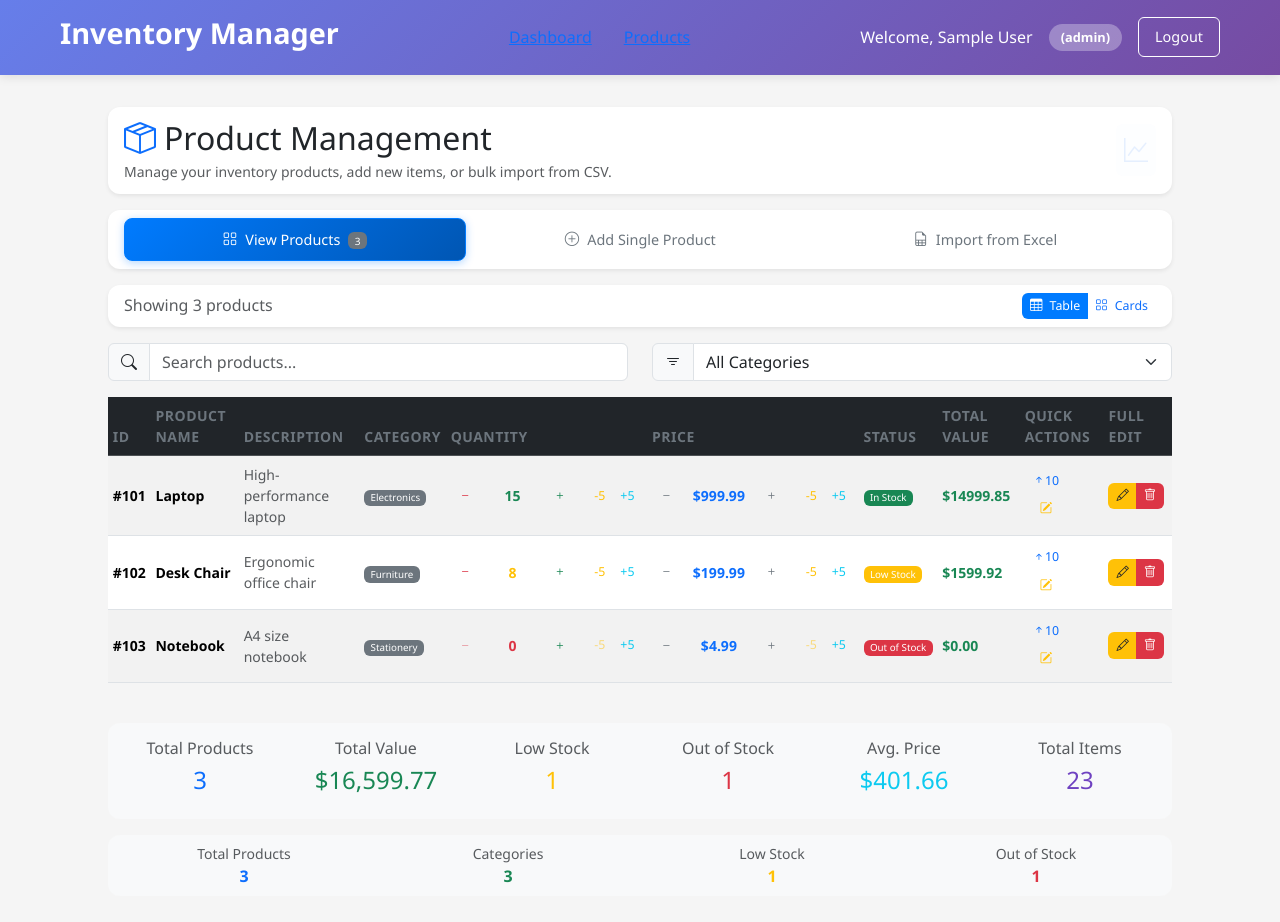
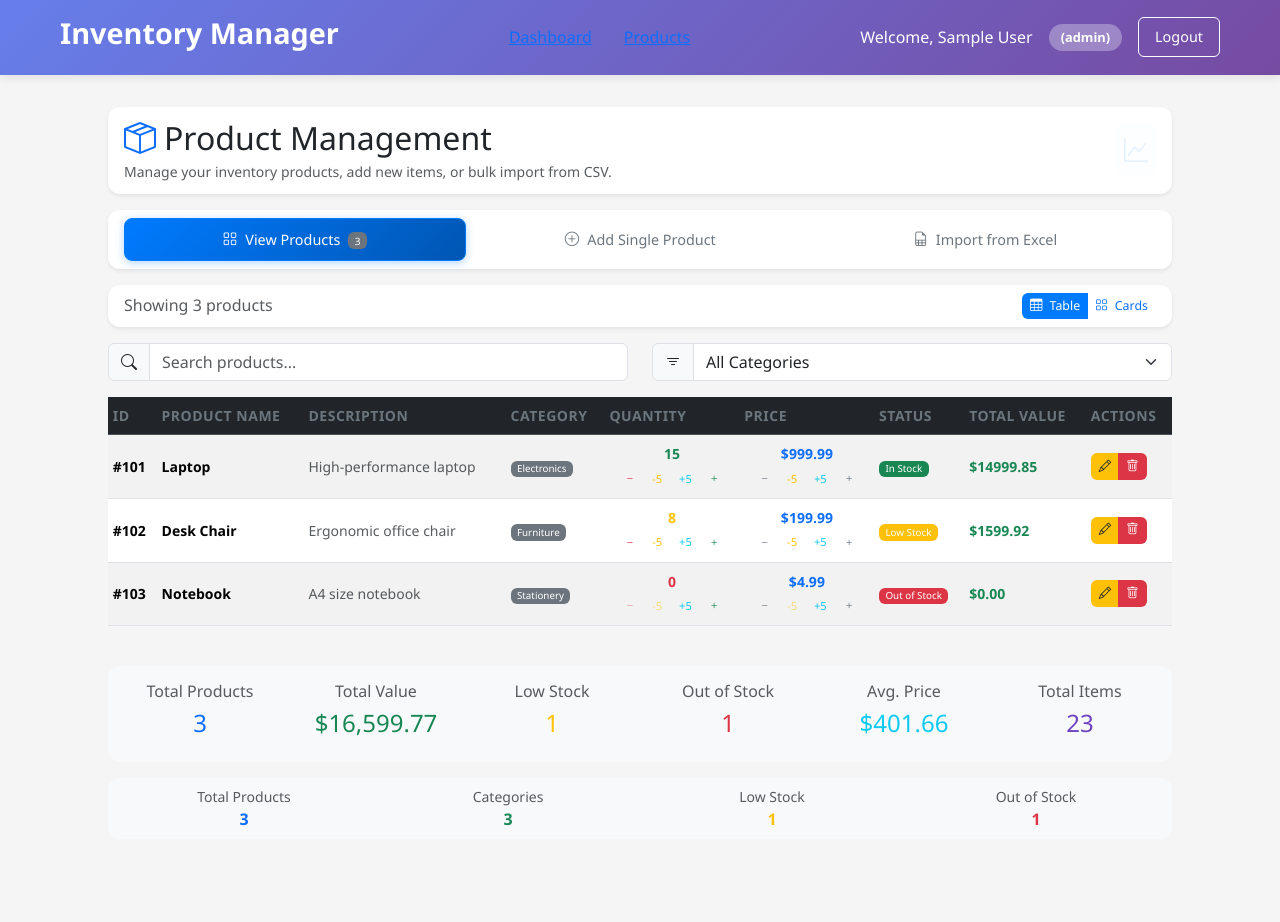
Before and after one commit to Ahmed143-9/Inventory_Management, a React (Create React App) app: page /products in a window 1280 px wide. Shown: the top 922 px of the page. After the commit the page ends 871 px from the top, so only its background shows below. Built offline with nearby package versions, Linux system fonts and the light colour scheme; sample sign-in values are in the browser's storage.

Commit message:
updated till now

```diff
--- a/src/components/inventory/ProductCard.js
+++ b/src/components/inventory/ProductCard.js
@@ -3,53 +3,51 @@ import React, { useState, useEffect } from 'react';
 
 const ProductCard = ({ product, onUpdate, onDelete }) => {
   const [isEditing, setIsEditing] = useState(false);
-  const [editedProduct, setEditedProduct] = useState({ ...product });
+  const [editedProduct, setEditedProduct] = useState({});
 
-  // Enhanced debugging
+  // Initialize editedProduct when product changes
   useEffect(() => {
-    console.log(`🔄 ProductCard ${product.id} mounted/updated:`, {
-      id: product.id,
-      name: product.name,
-      quantity: product.quantity,
-      isEditing: isEditing
-    });
-  }, [product, isEditing]);
+    console.log(`🔄 ProductCard ${product.id} - Product updated:`, product);
+    setEditedProduct({ ...product });
+  }, [product]);
 
+  // Debug: Log when editing state changes
   useEffect(() => {
+    console.log(`✏️ ProductCard ${product.id} - Editing:`, isEditing);
     if (isEditing) {
-      console.log(`✏️ ProductCard ${product.id} entered edit mode`);
+      console.log(`📝 ProductCard ${product.id} - Edited product:`, editedProduct);
     }
-  }, [isEditing, product.id]);
+  }, [isEditing, editedProduct, product.id]);
 
   const handleSave = () => {
-    console.log(`💾 Saving product ${product.id}:`, editedProduct);
+    console.log(`💾 ProductCard ${product.id} - Saving:`, editedProduct);
     onUpdate(product.id, editedProduct);
     setIsEditing(false);
   };
 
   const handleCancel = () => {
-    console.log(`❌ Canceling edit for product ${product.id}`);
+    console.log(`❌ ProductCard ${product.id} - Canceling edit`);
     setEditedProduct({ ...product });
     setIsEditing(false);
   };
 
-  // Quick quantity adjustments
+  // Quick quantity adjustments - DIRECT update, no local state
   const handleQuickQuantity = (change) => {
-    console.log(`🔢 Quick quantity change for ${product.id} (${product.name}): ${change}`);
+    console.log(`🔢 ProductCard ${product.id} - Quick quantity change: ${change}`);
     const newQuantity = Math.max(0, product.quantity + change);
     onUpdate(product.id, { quantity: newQuantity });
   };
 
-  // Quick price adjustments
+  // Quick price adjustments - DIRECT update, no local state
   const handleQuickPrice = (change) => {
-    console.log(`💰 Quick price change for ${product.id} (${product.name}): ${change}`);
+    console.log(`💰 ProductCard ${product.id} - Quick price change: ${change}`);
     const newPrice = Math.max(0, product.price + change);
     onUpdate(product.id, { price: parseFloat(newPrice.toFixed(2)) });
   };
 
-  // Set custom quantity
+  // Set custom quantity - DIRECT update
   const handleCustomQuantity = () => {
-    console.log(`📝 Custom quantity prompt for ${product.id}`);
+    console.log(`📝 ProductCard ${product.id} - Custom quantity prompt`);
     const newQuantity = prompt(`Set quantity for ${product.name}:`, product.quantity);
     if (newQuantity !== null) {
       const quantity = parseInt(newQuantity);
@@ -61,9 +59,9 @@ const ProductCard = ({ product, onUpdate, onDelete }) => {
     }
   };
 
-  // Set custom price
+  // Set custom price - DIRECT update
   const handleCustomPrice = () => {
-    console.log(`💵 Custom price prompt for ${product.id}`);
+    console.log(`💵 ProductCard ${product.id} - Custom price prompt`);
     const newPrice = prompt(`Set price for ${product.name}:`, product.price);
     if (newPrice !== null) {
       const price = parseFloat(newPrice);
@@ -178,59 +176,60 @@ const ProductCard = ({ product, onUpdate, onDelete }) => {
                   {getStockText(product.quantity)}
                 </span>
               </div>
-              <div className="d-flex align-items-center justify-content-between">
-                <div className="btn-group btn-group-sm">
+
+              {/* Main Quantity Controls */}
+              <div className="d-flex align-items-center justify-content-center mb-1">
                 <button
-                    className="btn btn-outline-danger"
+                  className="btn btn-outline-danger btn-sm"
                   onClick={() => handleQuickQuantity(-1)}
                   disabled={product.quantity <= 0}
                   title="Decrease by 1"
                 >
                   <i className="bi bi-dash"></i>
                 </button>
+
+                <span className={`
+                  fw-bold fs-5 mx-3 text-center min-width-50
+                  ${product.quantity === 0 ? 'text-danger' :
+                    product.quantity < 10 ? 'text-warning' : 'text-success'}
+                `}>
+                  {product.quantity}
+                </span>
+
                 <button
-                    className="btn btn-outline-warning"
+                  className="btn btn-outline-success btn-sm"
+                  onClick={() => handleQuickQuantity(1)}
+                  title="Increase by 1"
+                >
+                  <i className="bi bi-plus"></i>
+                </button>
+              </div>
+
+              {/* Bulk Quantity Controls - Below main buttons */}
+              <div className="d-flex justify-content-center align-items-center gap-2">
+                <button
+                  className="btn btn-outline-warning btn-xs"
                   onClick={() => handleQuickQuantity(-5)}
                   disabled={product.quantity < 5}
                   title="Decrease by 5"
                 >
                   -5
                 </button>
-                </div>
 
-                <span className={`
-                  fw-bold fs-5 mx-2 min-width-40 text-center
-                  ${product.quantity === 0 ? 'text-danger' :
-                    product.quantity < 10 ? 'text-warning' : 'text-success'}
-                `}>
-                  {product.quantity}
-                </span>
-
-                <div className="btn-group btn-group-sm">
-                  <button
-                    className="btn btn-outline-info"
-                    onClick={() => handleQuickQuantity(5)}
-                    title="Increase by 5"
-                  >
-                    +5
-                  </button>
-                  <button
-                    className="btn btn-outline-success"
-                    onClick={() => handleQuickQuantity(1)}
-                    title="Increase by 1"
-                  >
-                    <i className="bi bi-plus"></i>
-                  </button>
-                </div>
-              </div>
-              <div className="text-center mt-1">
                 <button
                   className="btn btn-outline-secondary btn-xs"
                   onClick={handleCustomQuantity}
                   title="Set custom quantity"
                 >
-                  <i className="bi bi-pencil-square me-1"></i>
-                  Set Custom
+                  <i className="bi bi-pencil-square"></i>
+                </button>
+
+                <button
+                  className="btn btn-outline-info btn-xs"
+                  onClick={() => handleQuickQuantity(5)}
+                  title="Increase by 5"
+                >
+                  +5
                 </button>
               </div>
             </div>
@@ -238,78 +237,77 @@ const ProductCard = ({ product, onUpdate, onDelete }) => {
             {/* Quick Price Controls */}
             <div className="mb-3">
               <small className="text-muted fw-semibold d-block mb-2">Price</small>
-              <div className="d-flex align-items-center justify-content-between">
-                <div className="btn-group btn-group-sm">
+
+              {/* Main Price Controls */}
+              <div className="d-flex align-items-center justify-content-center mb-1">
                 <button
-                    className="btn btn-outline-secondary"
+                  className="btn btn-outline-secondary btn-sm"
                   onClick={() => handleQuickPrice(-1)}
                   disabled={product.price <= 1}
                   title="Decrease by $1"
                 >
                   <i className="bi bi-dash"></i>
                 </button>
+
+                <strong className="text-primary fs-5 mx-3 text-center min-width-60">
+                  ${product.price}
+                </strong>
+
                 <button
-                    className="btn btn-outline-warning"
+                  className="btn btn-outline-secondary btn-sm"
+                  onClick={() => handleQuickPrice(1)}
+                  title="Increase by $1"
+                >
+                  <i className="bi bi-plus"></i>
+                </button>
+              </div>
+
+              {/* Bulk Price Controls - Below main buttons */}
+              <div className="d-flex justify-content-center align-items-center gap-2">
+                <button
+                  className="btn btn-outline-warning btn-xs"
                   onClick={() => handleQuickPrice(-5)}
                   disabled={product.price <= 5}
                   title="Decrease by $5"
                 >
                   -5
                 </button>
-                </div>
 
-                <strong className="text-primary fs-5 mx-2 min-width-60 text-center">
-                  ${product.price}
-                </strong>
-
-                <div className="btn-group btn-group-sm">
-                  <button
-                    className="btn btn-outline-info"
-                    onClick={() => handleQuickPrice(5)}
-                    title="Increase by $5"
-                  >
-                    +5
-                  </button>
-                  <button
-                    className="btn btn-outline-secondary"
-                    onClick={() => handleQuickPrice(1)}
-                    title="Increase by $1"
-                  >
-                    <i className="bi bi-plus"></i>
-                  </button>
-                </div>
-              </div>
-              <div className="text-center mt-1">
                 <button
                   className="btn btn-outline-secondary btn-xs"
                   onClick={handleCustomPrice}
                   title="Set custom price"
                 >
-                  <i className="bi bi-pencil-square me-1"></i>
-                  Set Custom
+                  <i className="bi bi-pencil-square"></i>
+                </button>
+
+                <button
+                  className="btn btn-outline-info btn-xs"
+                  onClick={() => handleQuickPrice(5)}
+                  title="Increase by $5"
+                >
+                  +5
                 </button>
               </div>
             </div>
 
             {/* Quick Actions */}
             <div className="mb-3">
-              <small className="text-muted fw-semibold d-block mb-2">Quick Actions</small>
-              <div className="d-grid gap-1">
+              <small className="text-muted fw-semibold d-block mb-1">Quick Actions</small>
+              <div className="d-flex justify-content-center gap-1">
                 <button
-                  className="btn btn-outline-primary btn-sm"
+                  className="btn btn-outline-primary btn-xs"
                   onClick={() => handleQuickQuantity(10)}
                   title="Add 10 to quantity"
                 >
-                  <i className="bi bi-arrow-up-short me-1"></i>
-                  Quick +10
+                  +10
                 </button>
                 <button
-                  className="btn btn-outline-success btn-sm"
+                  className="btn btn-outline-success btn-xs"
                   onClick={() => handleQuickQuantity(25)}
                   title="Add 25 to quantity"
                 >
-                  <i className="bi bi-arrow-up me-1"></i>
-                  Bulk +25
+                  +25
                 </button>
               </div>
             </div>
@@ -334,7 +332,7 @@ const ProductCard = ({ product, onUpdate, onDelete }) => {
             <button
               className="btn btn-warning btn-sm"
               onClick={() => {
-                console.log(`🛠️ Starting full edit for product ${product.id} (${product.name})`);
+                console.log(`🛠️ ProductCard ${product.id} - Starting full edit`);
                 setEditedProduct({ ...product });
                 setIsEditing(true);
               }}
@@ -346,7 +344,7 @@ const ProductCard = ({ product, onUpdate, onDelete }) => {
             <button
               className="btn btn-danger btn-sm"
               onClick={() => {
-                console.log(`🗑️ Delete initiated for product ${product.id} (${product.name})`);
+                console.log(`🗑️ ProductCard ${product.id} - Delete initiated`);
                 if (window.confirm(`Are you sure you want to delete "${product.name}"?`)) {
                   onDelete(product.id);
                 }
--- a/src/components/inventory/ProductsTable.js
+++ b/src/components/inventory/ProductsTable.js
@@ -6,7 +6,6 @@ const ProductsTable = ({ products, onUpdate, onDelete }) => {
   const [filterCategory, setFilterCategory] = useState('all');
   const [editingId, setEditingId] = useState(null);
   const [editedProduct, setEditedProduct] = useState({});
-  const [quickEdit, setQuickEdit] = useState({ id: null, field: null });
 
   const categories = ['all', ...new Set(products.map(product => product.category))];
 
@@ -38,7 +37,7 @@ const ProductsTable = ({ products, onUpdate, onDelete }) => {
   // Full edit mode
   const handleEdit = (product) => {
     setEditingId(product.id);
-  setEditedProduct({ ...product }); // Make sure to create a copy
+    setEditedProduct({ ...product });
   };
 
   const handleSave = (productId) => {
@@ -123,8 +122,7 @@ const ProductsTable = ({ products, onUpdate, onDelete }) => {
               <th>Price</th>
               <th>Status</th>
               <th>Total Value</th>
-              <th>Quick Actions</th>
-              <th>Full Edit</th>
+              <th>Actions</th>
             </tr>
           </thead>
           <tbody>
@@ -177,7 +175,7 @@ const ProductsTable = ({ products, onUpdate, onDelete }) => {
                   )}
                 </td>
 
-                {/* Quantity - With Quick Controls */}
+                {/* Quantity - With Compact Controls */}
                 <td>
                   {editingId === product.id ? (
                     <input
@@ -188,9 +186,20 @@ const ProductsTable = ({ products, onUpdate, onDelete }) => {
                       min="0"
                     />
                   ) : (
-                    <div className="d-flex align-items-center gap-2">
+                    <div className="text-center">
+                      {/* Main Value */}
+                      <div className={`
+                        fw-bold mb-1
+                        ${product.quantity === 0 ? 'text-danger' :
+                          product.quantity < 10 ? 'text-warning' : 'text-success'}
+                      `}>
+                        {product.quantity}
+                      </div>
+
+                      {/* Compact Controls */}
+                      <div className="d-flex justify-content-center gap-1">
                         <button
-                        className="btn btn-sm btn-outline-danger"
+                          className="btn btn-outline-danger btn-xs"
                           onClick={() => handleQuickQuantity(product.id, -1)}
                           disabled={product.quantity <= 0}
                           title="Decrease by 1"
@@ -198,45 +207,36 @@ const ProductsTable = ({ products, onUpdate, onDelete }) => {
                           <i className="bi bi-dash"></i>
                         </button>
 
-                      <span className={`
-                        fw-bold text-center min-width-50
-                        ${product.quantity === 0 ? 'text-danger' :
-                          product.quantity < 10 ? 'text-warning' : 'text-success'}
-                      `}>
-                        {product.quantity}
-                      </span>
-
                         <button
-                        className="btn btn-sm btn-outline-success"
-                        onClick={() => handleQuickQuantity(product.id, 1)}
-                        title="Increase by 1"
-                      >
-                        <i className="bi bi-plus"></i>
-                      </button>
-
-                      {/* Bulk Quantity Controls */}
-                      <div className="btn-group btn-group-sm ms-1">
-                        <button
-                          className="btn btn-outline-warning"
+                          className="btn btn-outline-warning btn-xs"
                           onClick={() => handleQuickQuantity(product.id, -5)}
                           disabled={product.quantity < 5}
                           title="Decrease by 5"
                         >
                           -5
                         </button>
+
                         <button
-                          className="btn btn-outline-info"
+                          className="btn btn-outline-info btn-xs"
                           onClick={() => handleQuickQuantity(product.id, 5)}
                           title="Increase by 5"
                         >
                           +5
+                        </button>
+
+                        <button
+                          className="btn btn-outline-success btn-xs"
+                          onClick={() => handleQuickQuantity(product.id, 1)}
+                          title="Increase by 1"
+                        >
+                          <i className="bi bi-plus"></i>
                         </button>
                       </div>
                     </div>
                   )}
                 </td>
 
-                {/* Price - With Quick Controls */}
+                {/* Price - With Compact Controls */}
                 <td>
                   {editingId === product.id ? (
                     <div className="input-group input-group-sm">
@@ -251,9 +251,16 @@ const ProductsTable = ({ products, onUpdate, onDelete }) => {
                       />
                     </div>
                   ) : (
-                    <div className="d-flex align-items-center gap-2">
+                    <div className="text-center">
+                      {/* Main Value */}
+                      <div className="fw-bold text-primary mb-1">
+                        ${product.price}
+                      </div>
+
+                      {/* Compact Controls */}
+                      <div className="d-flex justify-content-center gap-1">
                         <button
-                        className="btn btn-sm btn-outline-secondary"
+                          className="btn btn-outline-secondary btn-xs"
                           onClick={() => handleQuickPrice(product.id, -1)}
                           disabled={product.price <= 1}
                           title="Decrease by $1"
@@ -261,34 +268,29 @@ const ProductsTable = ({ products, onUpdate, onDelete }) => {
                           <i className="bi bi-dash"></i>
                         </button>
 
-                      <strong className="text-primary min-width-60 text-center">
-                        ${product.price}
-                      </strong>
-
                         <button
-                        className="btn btn-sm btn-outline-secondary"
-                        onClick={() => handleQuickPrice(product.id, 1)}
-                        title="Increase by $1"
-                      >
-                        <i className="bi bi-plus"></i>
-                      </button>
-
-                      {/* Bulk Price Controls */}
-                      <div className="btn-group btn-group-sm ms-1">
-                        <button
-                          className="btn btn-outline-warning"
+                          className="btn btn-outline-warning btn-xs"
                           onClick={() => handleQuickPrice(product.id, -5)}
                           disabled={product.price <= 5}
                           title="Decrease by $5"
                         >
                           -5
                         </button>
+
                         <button
-                          className="btn btn-outline-info"
+                          className="btn btn-outline-info btn-xs"
                           onClick={() => handleQuickPrice(product.id, 5)}
                           title="Increase by $5"
                         >
                           +5
+                        </button>
+
+                        <button
+                          className="btn btn-outline-secondary btn-xs"
+                          onClick={() => handleQuickPrice(product.id, 1)}
+                          title="Increase by $1"
+                        >
+                          <i className="bi bi-plus"></i>
                         </button>
                       </div>
                     </div>
@@ -309,35 +311,7 @@ const ProductsTable = ({ products, onUpdate, onDelete }) => {
                   </strong>
                 </td>
 
-                {/* Quick Actions */}
-                <td>
-                  <div className="btn-group-vertical btn-group-sm">
-                    <button
-                      className="btn btn-outline-primary btn-sm"
-                      onClick={() => handleQuickQuantity(product.id, 10)}
-                      title="Add 10 to quantity"
-                    >
-                      <i className="bi bi-arrow-up-short"></i>10
-                    </button>
-                    <button
-                      className="btn btn-outline-warning btn-sm"
-                      onClick={() => {
-                        const newQuantity = prompt(`Set quantity for ${product.name}:`, product.quantity);
-                        if (newQuantity !== null) {
-                          const quantity = parseInt(newQuantity);
-                          if (!isNaN(quantity) && quantity >= 0) {
-                            onUpdate(product.id, { quantity });
-                          }
-                        }
-                      }}
-                      title="Set custom quantity"
-                    >
-                      <i className="bi bi-pencil-square"></i>
-                    </button>
-                  </div>
-                </td>
-
-                {/* Full Edit Actions */}
+                {/* Actions */}
                 <td>
                   {editingId === product.id ? (
                     <div className="btn-group btn-group-sm">
```
Also changed, not shown: src/context/InventoryContext.js (+43 -20 lines). Lines whose indentation alone changed are shown as unchanged.
